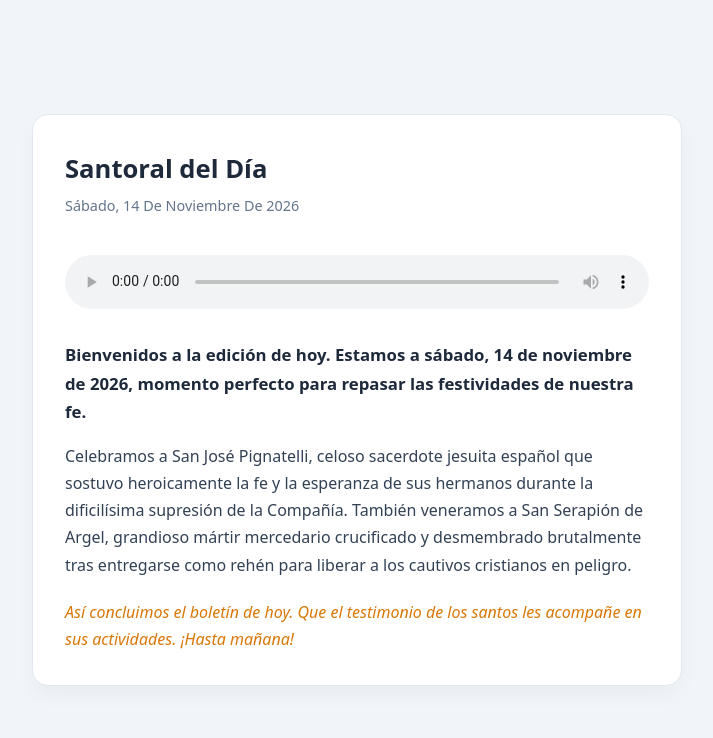
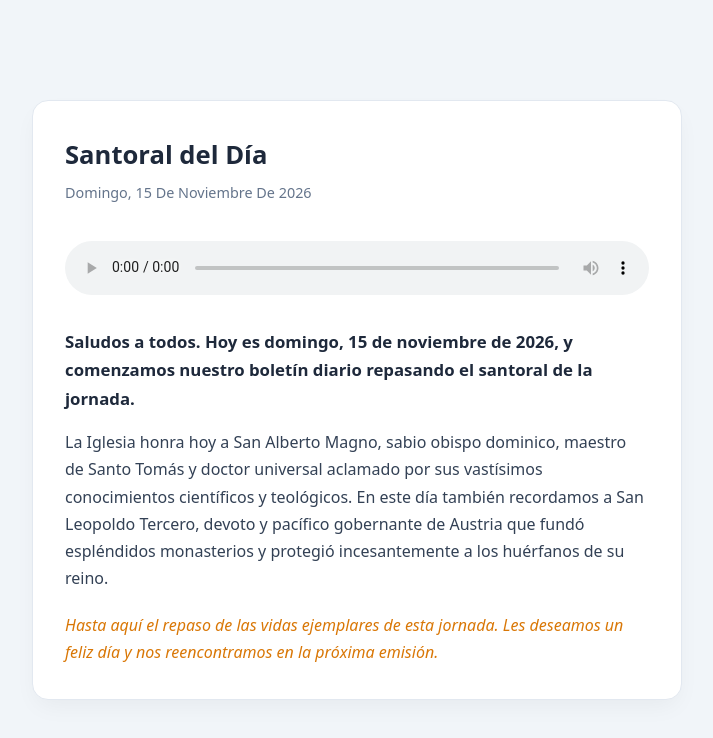
Before and after one commit to radiotelevisionmaitino-ux/santoral-diario, a plain HTML site: page index.html in a window 1280 px wide. Shown: the whole page, without its empty margins (283-996 px from the left). Drawn offline with Linux system fonts and the light colour scheme.

Commit message:
bot: actualización de santoral-hoy.mp3 e index.html

```diff
--- a/index.html
+++ b/index.html
@@ -3,7 +3,7 @@
 <head>
   <meta charset="UTF-8">
   <meta name="viewport" content="width=device-width, initial-scale=1.0">
-  <title>Santoral Diario - Sábado 14 de noviembre</title>
+  <title>Santoral Diario - Domingo 15 de noviembre</title>
   <style>
     :root {
       --primary: #1e293b;
@@ -45,11 +45,11 @@
 <body>
   <div class="card">
     <h1>Santoral del Día</h1>
-    <div class="fecha">sábado, 14 de noviembre de 2026</div>
-    <audio controls autoplay src="santoral-hoy.mp3?v=1794649655"></audio>
-    <p class="intro">Bienvenidos a la edición de hoy. Estamos a sábado, 14 de noviembre de 2026, momento perfecto para repasar las festividades de nuestra fe.</p>
-    <p class="cuerpo">Celebramos a San José Pignatelli, celoso sacerdote jesuita español que sostuvo heroicamente la fe y la esperanza de sus hermanos durante la dificilísima supresión de la Compañía. También veneramos a San Serapión de Argel, grandioso mártir mercedario crucificado y desmembrado brutalmente tras entregarse como rehén para liberar a los cautivos cristianos en peligro.</p>
-    <p class="cierre">Así concluimos el boletín de hoy. Que el testimonio de los santos les acompañe en sus actividades. ¡Hasta mañana!</p>
+    <div class="fecha">domingo, 15 de noviembre de 2026</div>
+    <audio controls autoplay src="santoral-hoy.mp3?v=1794738147"></audio>
+    <p class="intro">Saludos a todos. Hoy es domingo, 15 de noviembre de 2026, y comenzamos nuestro boletín diario repasando el santoral de la jornada.</p>
+    <p class="cuerpo">La Iglesia honra hoy a San Alberto Magno, sabio obispo dominico, maestro de Santo Tomás y doctor universal aclamado por sus vastísimos conocimientos científicos y teológicos. En este día también recordamos a San Leopoldo Tercero, devoto y pacífico gobernante de Austria que fundó espléndidos monasterios y protegió incesantemente a los huérfanos de su reino.</p>
+    <p class="cierre">Hasta aquí el repaso de las vidas ejemplares de esta jornada. Les deseamos un feliz día y nos reencontramos en la próxima emisión.</p>
   </div>
 </body>
 </html>
```
Also changed, not shown: 1 other file.
